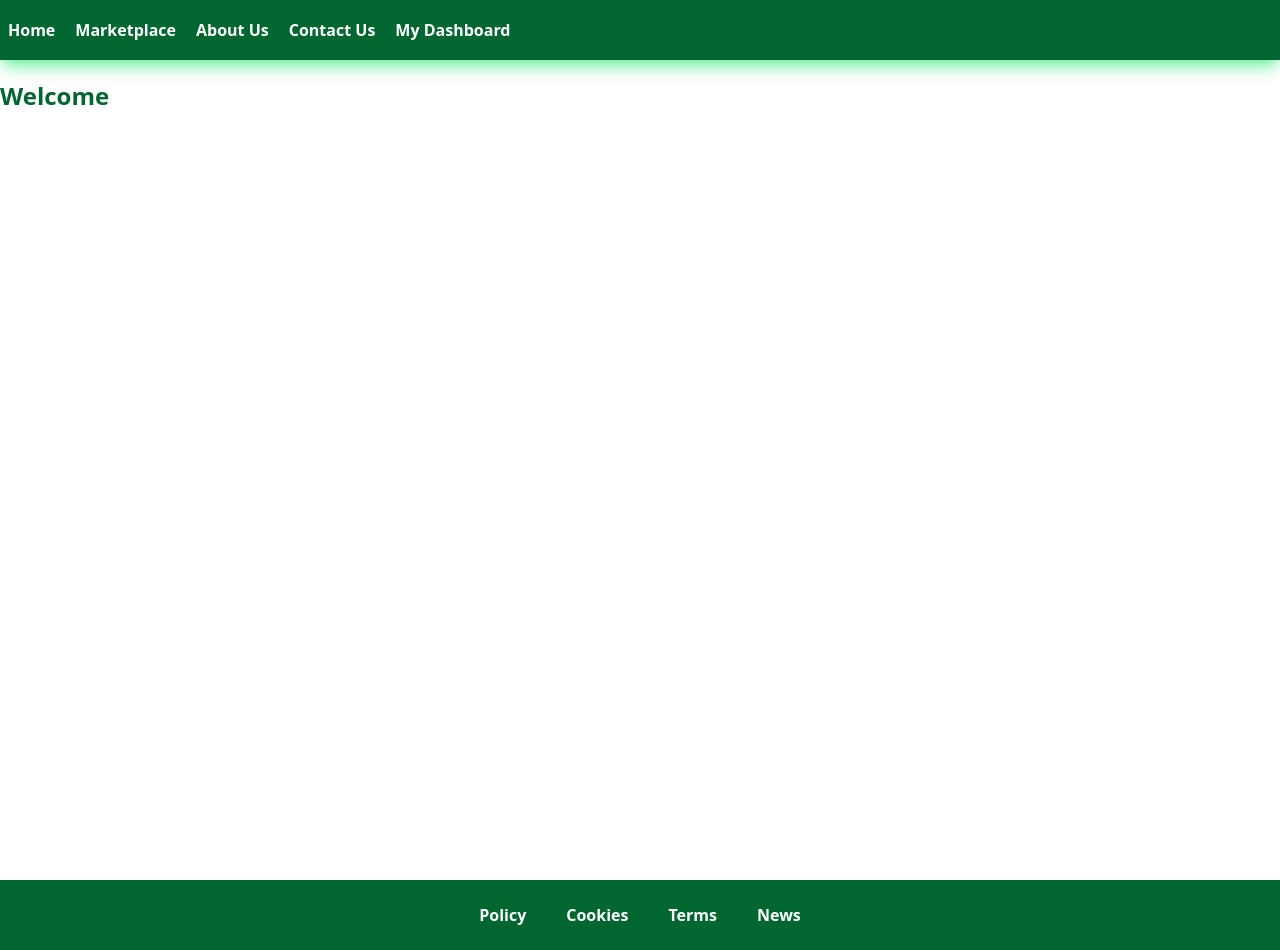
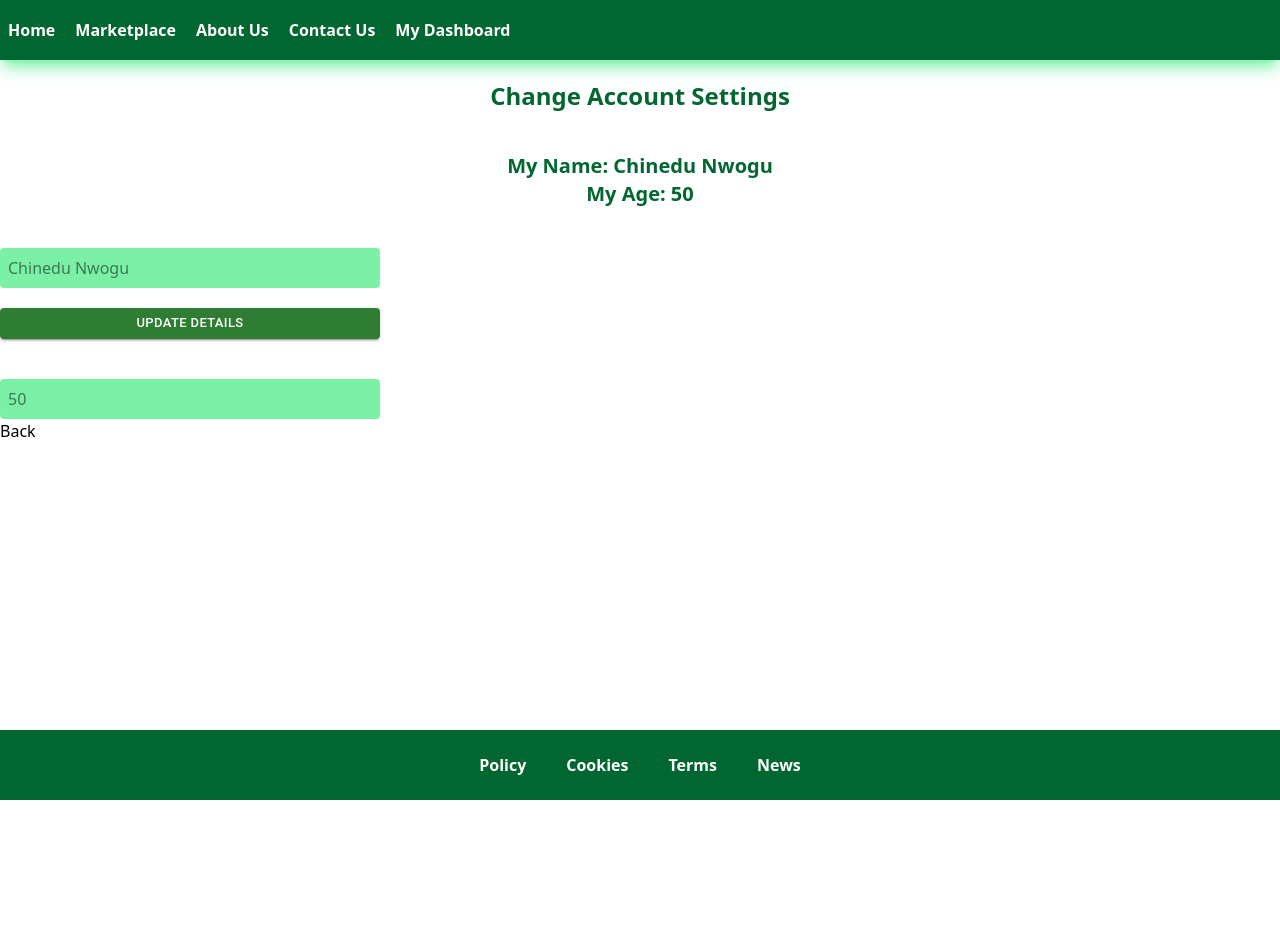
Before and after one commit to Cned7/my-pet-store, a React (Vite) app: page /dashboard/account-setting in a window 1280 px wide. Before the commit this address led to /. After the commit the page ends 880 px from the top, so only its background shows below. Built offline with nearby package versions, Linux system fonts and the light colour scheme.

Commit message:
Added protected routes and user context

```diff
--- /dev/null
+++ b/src/components/context/UserContextProvider.jsx
@@ -0,0 +1,16 @@
+import React from "react";
+import { createContext, useState } from "react";
+
+export const UserContext = createContext();
+
+function UserContextProvider({ children }) {
+  const [user, setUser] = useState({ name: "Chinedu Nwogu", age: 50 });
+
+  return (
+    <UserContext.Provider value={{ user, setUser }}>
+      {children}
+    </UserContext.Provider>
+  );
+}
+
+export default UserContextProvider;
--- a/src/layouts/Footer.jsx
+++ b/src/layouts/Footer.jsx
@@ -1,7 +1,7 @@
 function Footer() {
   return (
     <div
-      className="flex gap-7 bg-green-800 text-white bottom-0 items-center"
+      className="flex gap-7 bg-green-800 text-white bottom-0 fixed items-center"
       style={{ width: "100%", height: 70 }}
     >
       <span className="mx-auto flex gap-10 font-semibold">
--- a/src/layouts/ProtectedLayouts.jsx
+++ b/src/layouts/ProtectedLayouts.jsx
@@ -2,7 +2,7 @@ import { useState } from "react";
 import { Navigate, Outlet } from "react-router";
 
 function ProtectedLayout() {
-  const [isUserLoggedIn, setIsUserLoggedIn] = useState(false);
+  const [isUserLoggedIn, setIsUserLoggedIn] = useState(true);
 
   if (isUserLoggedIn === false) {
     return <Navigate to={"/"} />;
--- a/src/main.jsx
+++ b/src/main.jsx
@@ -1,11 +1,15 @@
 import { StrictMode } from "react";
 import { createRoot } from "react-dom/client";
-
+import UserContextProvider, {
+  UserContext,
+} from "./components/context/UserContextProvider.jsx";
 // import './index.css'
 import App from "./App.jsx";
 
 createRoot(document.getElementById("root")).render(
   <StrictMode>
-    <App />
+    <UserContextProvider>
+      <App />
+    </UserContextProvider>
   </StrictMode>
 );
--- a/src/pages/AccountSettings.jsx
+++ b/src/pages/AccountSettings.jsx
@@ -1,14 +1,60 @@
-import React from "react";
+import React, { useState } from "react";
 import { Link } from "react-router";
+import { useContext } from "react";
+import { UserContext } from "../components/context/UserContextProvider";
+import { Button } from "@mui/material";
 
 function AccountSettings() {
+  const { user, setUser } = useContext(UserContext);
+  const [value, setValue] = useState({
+    name: "",
+    age: " ",
+  });
+
+  const updateUserName = () => {
+    setUser(value);
+    setValue({ name: "", age: "" });
+  };
+
   return (
-    <div className="container mx-auto" style={{ height: "100vh" }}>
+    <section className="container mx-auto" style={{ height: "100vh" }}>
       <h1 className="text-2xl font-semibold text-green-800 text-center mt-20">
         Change Account Settings
       </h1>
+      <h2 className="text-xl font-semibold text-green-800 text-center mt-10">
+        My Name: {user.name}
+      </h2>
+      <h2 className="text-xl font-semibold text-green-800 text-center">
+        My Age: {user.age}
+      </h2>
+      <div className="flex flex-col gap-5 mt-10" style={{ maxWidth: 380 }}>
+        <input
+          value={value.name}
+          placeholder={user.name}
+          type="text"
+          onChange={(event) => setValue({ ...value, name: event.target.value })}
+          className="outline-none bg-green-300 rounded p-2"
+        />
+        <Button
+          size="small"
+          color="success"
+          variant="contained"
+          onClick={updateUserName}
+        >
+          Update Details
+        </Button>
+      </div>
+      <div className="flex flex-col gap-5 mt-10" style={{ maxWidth: 380 }}>
+        <input
+          value={value.age}
+          placeholder={user.age}
+          type="number"
+          onChange={(event) => setValue({ ...value, age: event.target.value })}
+          className="outline-none bg-green-300 rounded p-2"
+        />
+      </div>
       <Link to={".."}>Back</Link>
-    </div>
+    </section>
   );
 }
 
--- a/src/pages/Dashboard.jsx
+++ b/src/pages/Dashboard.jsx
@@ -1,12 +1,18 @@
 import React from "react";
 import { Link } from "react-router";
+import { useContext } from "react";
+import UserContextProvider, {
+  UserContext,
+} from "../components/context/UserContextProvider";
 
 function Dashboard() {
+  const { user } = useContext(UserContext);
   return (
     <div className="container mx-auto mt-20" style={{ height: "100vh" }}>
       <h1 className="text-2xl text-green-800 text-center font-semibold">
         Welcome to Dashboard
       </h1>
+      <h2 className="text-xl text-green-800 font-semibold">{user.name}</h2>
       <Link to={"account-setting"}>Account Settings</Link>
     </div>
   );
--- a/src/pages/Store.jsx
+++ b/src/pages/Store.jsx
@@ -1,6 +1,7 @@
-import React, { useState } from "react";
+import React, { useState, useContext } from "react";
 import PetList from "../components/PetList.jsx";
 import { PETS } from "../components/data.js";
+import { UserContext } from "../components/context/UserContextProvider.jsx";
 import {
   Select,
   OutlinedInput,
@@ -24,6 +25,7 @@ function Store() {
   const theme = useTheme();
   const [selectedType, setSelectedType] = useState("");
   const [selectedLocation, setSelectedLocation] = useState("");
+  const { user } = useContext(UserContext);
 
   const handlePetAdoption = (pet_id) => {
     const updatedPets = myPetStore.map((pet) =>
@@ -101,10 +103,13 @@ function Store() {
 
   return (
     <>
-      <div className="mt-20 mx-auto">
+      <div className="mt-20 mx-auto container">
         <h1 className="md:text-2xl lg:text-4xl text-purple-950 text-center font-bold m-5">
-          CNED PET STORES
+          Welcome {user.name}
         </h1>
+        <p className="text-green-800 font-semibold text-xl">
+          Please adopt your favourite pets!
+        </p>
 
         {/* Dropdown Filters */}
         <div className=" mx-auto container flex flex-wrap gap-4 mb-6 justify-center lg:justify-end">
```
